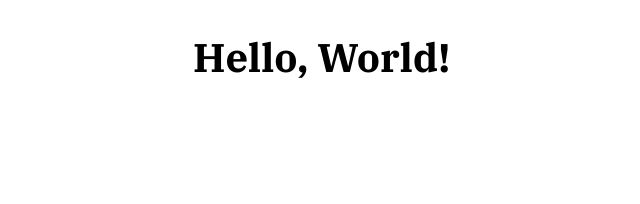
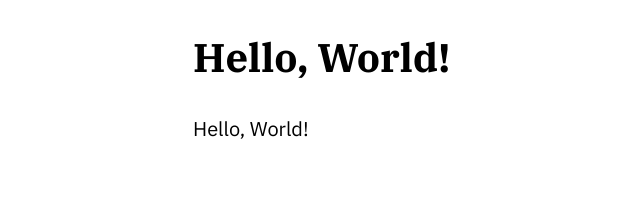
Before and after one commit to pabcrudel/pabcrudel.github.io, a Next.js app: page / in a window 1280 px wide. Shown: the top 204 px of the page, without its empty margins (5-645 px from the left). Built offline with nearby package versions, Linux system fonts and the light colour scheme.

Commit message:
test: Display a paragraph to test font subfamilies

```diff
--- a/src/app/page.jsx
+++ b/src/app/page.jsx
@@ -1,3 +1,8 @@
 export default function Page () {
-  return <h1>Hello, World!</h1>;
+  return (
+    <>
+      <h1>Hello, World!</h1>
+      <p>Hello, World!</p>
+    </>
+  );
 }
```
